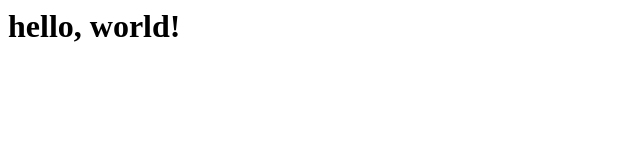
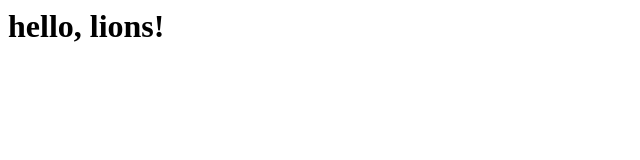
Before and after one commit to HYUNHONOH98/learn_github, a plain HTML site: page index.html in a window 1280 px wide. Shown: the full height of the page, 0-640 px from the left. Drawn offline with Linux system fonts and the light colour scheme.

Commit message:
Update index.html

```diff
--- a/index.html
+++ b/index.html
@@ -1 +1 @@
-<h1>hello, world!</h>
+<h1>hello, lions!</h>
```
